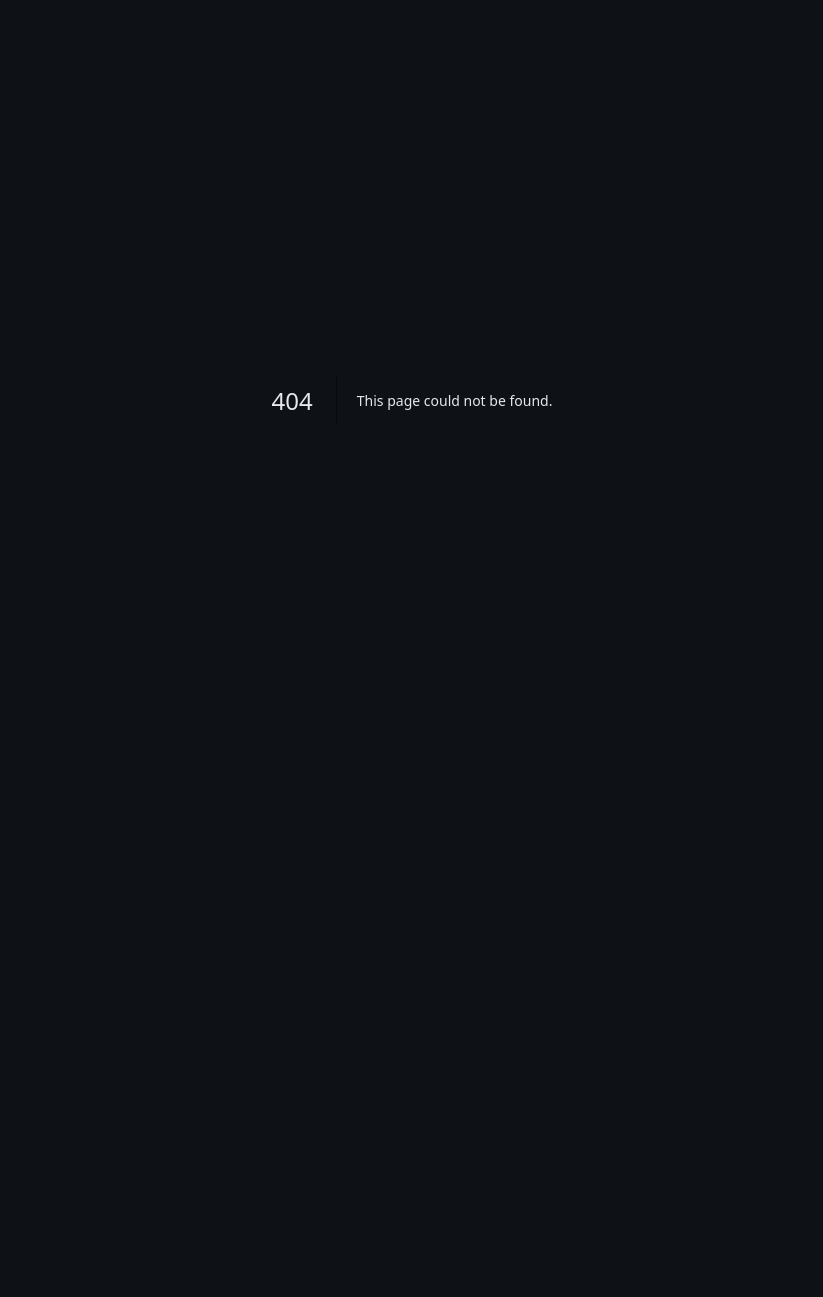
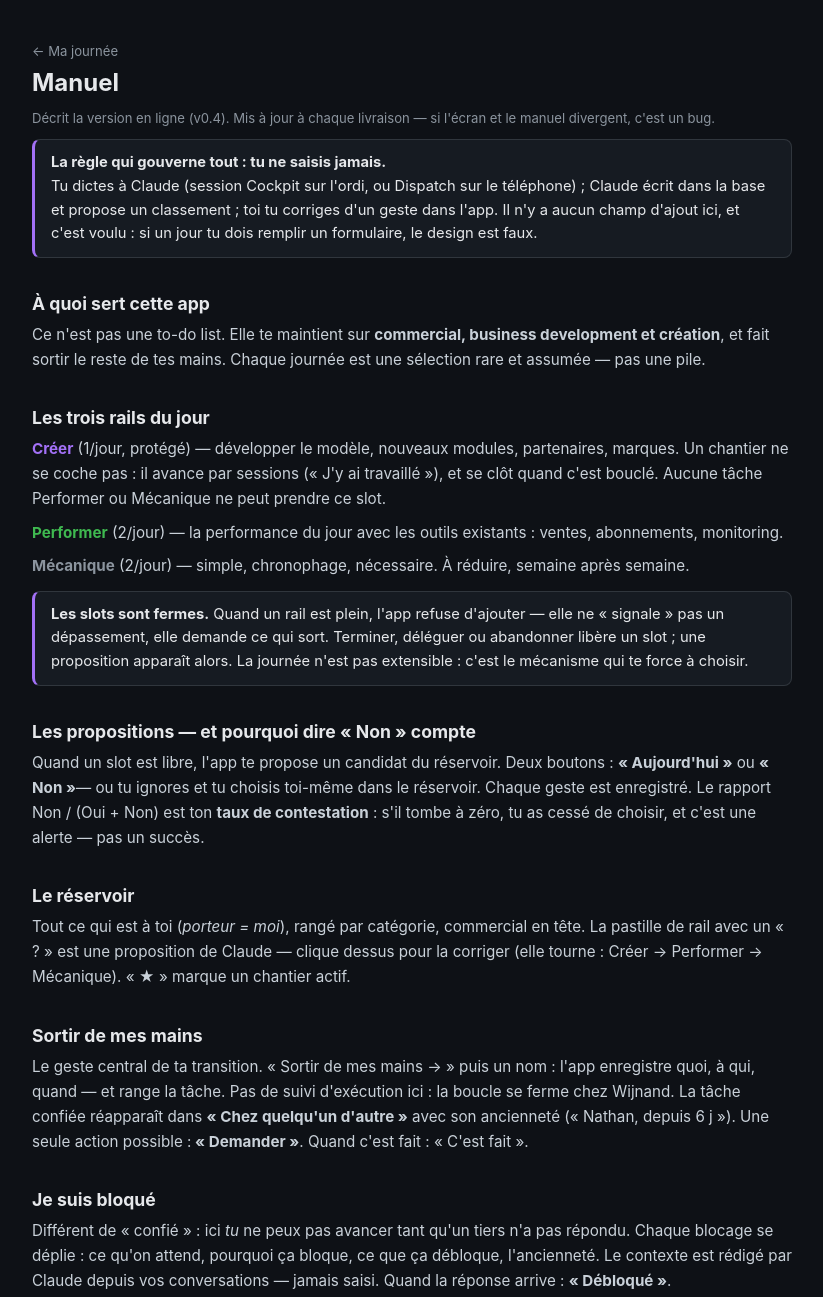
Before and after one commit to Flexupworld/app-taches, a Next.js app: page /aide in a window 1280 px wide. Before the commit this address had no page. Shown: the top 1297 px of the page, without its empty margins (228-1051 px from the left). Before the commit the page ends 800 px from the top, so only its background shows below. Built offline with nearby package versions, Linux system fonts and the light colour scheme.

Commit message:
Manuel embarqué /aide + bouton (v0.4) — mis à jour à chaque livraison

```diff
--- /dev/null
+++ b/app/aide/page.tsx
@@ -0,0 +1,148 @@
+// Manuel d'utilisation embarqué — mis à jour À CHAQUE livraison, dans le même
+// mouvement que la fonctionnalité (méthode : la doc embarquée suit le changement).
+// Versionné avec le code : ce qui est écrit ici décrit la version en ligne, jamais une autre.
+import { APP_VERSION, SLOTS } from "@/lib/regles";
+
+export const metadata = { title: `Manuel · Cockpit v${APP_VERSION}` };
+
+const S = {
+  h2: { fontSize: "1.1rem", marginTop: "2.2rem", marginBottom: "0.4rem" } as const,
+  p: { color: "#c9d1d9", fontSize: "0.95rem", lineHeight: 1.65, margin: "0.5rem 0" } as const,
+  meta: { color: "#8b949e", fontSize: "0.82rem" } as const,
+  regle: {
+    background: "#161b22",
+    border: "1px solid #30363d",
+    borderLeft: "3px solid #a371f7",
+    borderRadius: 8,
+    padding: "0.7rem 1rem",
+    margin: "0.8rem 0",
+    fontSize: "0.92rem",
+    lineHeight: 1.6,
+  } as const,
+};
+
+export default function Aide() {
+  return (
+    <main style={{ maxWidth: 760, margin: "0 auto", padding: "2.5rem 1.25rem" }}>
+      <header>
+        <a href="/" style={{ ...S.meta, textDecoration: "none" }}>← Ma journée</a>
+        <h1 style={{ fontSize: "1.5rem", margin: "0.5rem 0 0" }}>Manuel</h1>
+        <p style={S.meta}>
+          Décrit la version en ligne (v{APP_VERSION}). Mis à jour à chaque livraison —
+          si l&apos;écran et le manuel divergent, c&apos;est un bug.
+        </p>
+      </header>
+
+      <div style={S.regle}>
+        <strong>La règle qui gouverne tout : tu ne saisis jamais.</strong><br />
+        Tu dictes à Claude (session Cockpit sur l&apos;ordi, ou Dispatch sur le
+        téléphone) ; Claude écrit dans la base et propose un classement ; toi tu
+        corriges d&apos;un geste dans l&apos;app. Il n&apos;y a aucun champ
+        d&apos;ajout ici, et c&apos;est voulu : si un jour tu dois remplir un
+        formulaire, le design est faux.
+      </div>
+
+      <h2 style={S.h2}>À quoi sert cette app</h2>
+      <p style={S.p}>
+        Ce n&apos;est pas une to-do list. Elle te maintient sur <strong>commercial,
+        business development et création</strong>, et fait sortir le reste de tes
+        mains. Chaque journée est une sélection rare et assumée — pas une pile.
+      </p>
+
+      <h2 style={S.h2}>Les trois rails du jour</h2>
+      <p style={S.p}>
+        <strong style={{ color: "#a371f7" }}>Créer</strong> ({SLOTS.creer}/jour,
+        protégé) — développer le modèle, nouveaux modules, partenaires, marques.
+        Un chantier ne se coche pas : il avance par sessions
+        (« J&apos;y ai travaillé »), et se clôt quand c&apos;est bouclé.
+        Aucune tâche Performer ou Mécanique ne peut prendre ce slot.
+      </p>
+      <p style={S.p}>
+        <strong style={{ color: "#3fb950" }}>Performer</strong> ({SLOTS.performer}/jour)
+        — la performance du jour avec les outils existants : ventes, abonnements,
+        monitoring.
+      </p>
+      <p style={S.p}>
+        <strong style={{ color: "#8b949e" }}>Mécanique</strong> ({SLOTS.mecanique}/jour)
+        — simple, chronophage, nécessaire. À réduire, semaine après semaine.
+      </p>
+      <div style={S.regle}>
+        <strong>Les slots sont fermes.</strong> Quand un rail est plein, l&apos;app
+        refuse d&apos;ajouter — elle ne « signale » pas un dépassement, elle demande
+        ce qui sort. Terminer, déléguer ou abandonner libère un slot ; une
+        proposition apparaît alors. La journée n&apos;est pas extensible : c&apos;est
+        le mécanisme qui te force à choisir.
+      </div>
+
+      <h2 style={S.h2}>Les propositions — et pourquoi dire « Non » compte</h2>
+      <p style={S.p}>
+        Quand un slot est libre, l&apos;app te propose un candidat du réservoir.
+        Deux boutons : <strong>« Aujourd&apos;hui »</strong> ou <strong>« Non »</strong>
+        — ou tu ignores et tu choisis toi-même dans le réservoir. Chaque geste est
+        enregistré. Le rapport Non / (Oui + Non) est ton <strong>taux de
+        contestation</strong> : s&apos;il tombe à zéro, tu as cessé de choisir, et
+        c&apos;est une alerte — pas un succès.
+      </p>
+
+      <h2 style={S.h2}>Le réservoir</h2>
+      <p style={S.p}>
+        Tout ce qui est à toi (<em>porteur = moi</em>), rangé par catégorie,
+        commercial en tête. La pastille de rail avec un « ? » est une proposition de
+        Claude — clique dessus pour la corriger (elle tourne : Créer → Performer →
+        Mécanique). « ★ » marque un chantier actif.
+      </p>
+
+      <h2 style={S.h2}>Sortir de mes mains</h2>
+      <p style={S.p}>
+        Le geste central de ta transition. « Sortir de mes mains → » puis un nom :
+        l&apos;app enregistre quoi, à qui, quand — et range la tâche. Pas de suivi
+        d&apos;exécution ici : la boucle se ferme chez Wijnand. La tâche confiée
+        réapparaît dans <strong>« Chez quelqu&apos;un d&apos;autre »</strong> avec son
+        ancienneté (« Nathan, depuis 6 j »). Une seule action possible :
+        <strong> « Demander »</strong>. Quand c&apos;est fait : « C&apos;est fait ».
+      </p>
+
+      <h2 style={S.h2}>Je suis bloqué</h2>
+      <p style={S.p}>
+        Différent de « confié » : ici <em>tu</em> ne peux pas avancer tant qu&apos;un
+        tiers n&apos;a pas répondu. Chaque blocage se déplie : ce qu&apos;on attend,
+        pourquoi ça bloque, ce que ça débloque, l&apos;ancienneté. Le contexte est
+        rédigé par Claude depuis vos conversations — jamais saisi. Quand la réponse
+        arrive : <strong>« Débloqué »</strong>.
+      </p>
+
+      <h2 style={S.h2}>Chercher</h2>
+      <p style={S.p}>
+        Le champ en haut fouille les titres <em>et</em> les phrases dictées
+        d&apos;origine, toutes zones confondues, archive comprise. C&apos;est le seul
+        champ de l&apos;app — il lit, il n&apos;écrit rien.
+      </p>
+
+      <h2 style={S.h2}>Comment dicter (la grammaire qui évite les malentendus)</h2>
+      <p style={S.p}>
+        « <strong>ajoute : relancer X pour le devis</strong> » → la tâche est à toi.<br />
+        « <strong>… avec Nathan</strong> » → elle reste à toi, Nathan en face.<br />
+        « <strong>… délégué Nathan</strong> » ou « <strong>pour Nathan</strong> » →
+        elle sort de tes mains, visible dans « Chez quelqu&apos;un d&apos;autre ».<br />
+        « <strong>… à surveiller</strong> » → monde de Wijnand, jamais dans ta journée.<br />
+        Ambigu ? Claude demande au lieu de deviner. Et ta phrase d&apos;origine est
+        toujours conservée telle quelle : si le classement est faux, corrige — c&apos;est
+        comme ça que le parsing se calibre.
+      </p>
+
+      <h2 style={S.h2}>Ce que l&apos;app mesure — et rien d&apos;autre</h2>
+      <p style={S.p}>
+        Aucun chiffre business ici. Une seule mesure, à venir (F2) : le <strong>miroir
+        hebdomadaire</strong> — la répartition de ton temps entre Créer, Performer et
+        Mécanique, plus le taux de contestation. Elle ne mesure pas l&apos;entreprise,
+        elle te mesure toi, pendant ta transition.
+      </p>
+
+      <p style={{ ...S.meta, marginTop: "2.5rem" }}>
+        Panne ou écran vide ? <a href="/api/health" style={{ color: "#8b949e" }}>/api/health</a>{" "}
+        dit précisément ce qui va et ce qui manque. Une erreur ne ressemble jamais à
+        un refus — si quelque chose cloche, copie la réponse de cette page à Claude.
+      </p>
+    </main>
+  );
+}
--- a/app/page.tsx
+++ b/app/page.tsx
@@ -134,7 +134,10 @@ export default async function Page({
           <h1 style={{ fontSize: "1.5rem", margin: 0 }}>Ma journée</h1>
           <p style={{ ...S.meta, textTransform: "capitalize" }}>{jour} · v{APP_VERSION}</p>
         </div>
-        <a href="/api/health" style={{ ...S.meta, textDecoration: "none" }}>santé</a>
+        <div style={{ display: "flex", gap: "0.8rem" }}>
+          <a href="/aide" style={{ ...S.bouton, textDecoration: "none" }}>Manuel</a>
+          <a href="/api/health" style={{ ...S.meta, textDecoration: "none", alignSelf: "center" }}>santé</a>
+        </div>
       </header>
 
       {/* B-13 — recherche : lit la base, ne la nourrit pas (D22 sauve). */}
--- a/lib/regles.ts
+++ b/lib/regles.ts
@@ -4,7 +4,7 @@
 // APP_VERSION est ici et nulle part ailleurs.
 // ============================================================================
 
-export const APP_VERSION = "0.3";
+export const APP_VERSION = "0.4";
 
 // ─── Catégories (D03) ───────────────────────────────────────────────────────
 export const CATEGORIES = [
```
Also changed, not shown: 1 other file (tests, documents, lock files or other folders).
